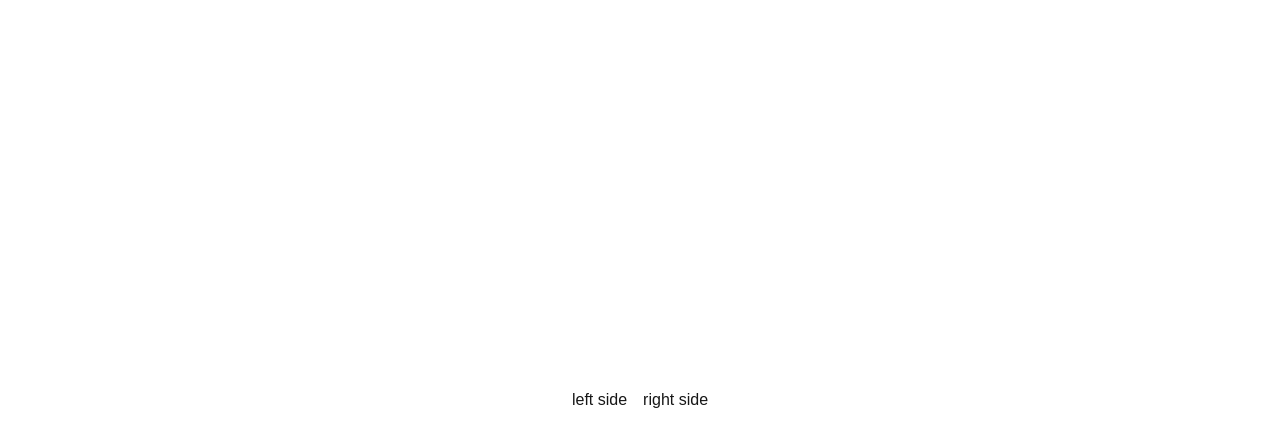
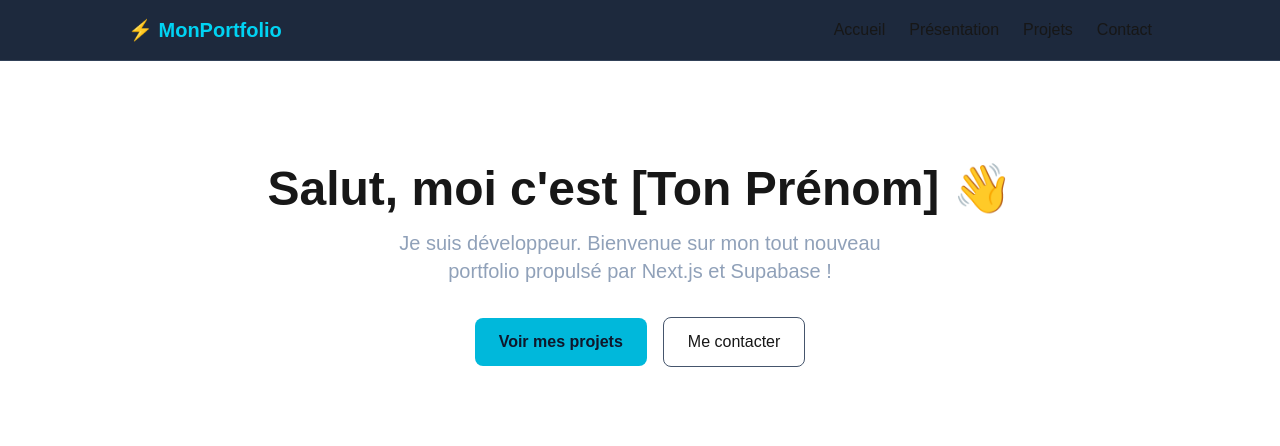
Before and after one commit to alandarryl/okana-dev-portfolio, a Next.js app: page / in a window 1280 px wide. Shown: the top 446 px of the page. Built offline with nearby package versions, Linux system fonts and the light colour scheme.

Commit message:
add navbar and homepage

```diff
--- /dev/null
+++ b/app/Navbar.jsx
@@ -0,0 +1,23 @@
+import Link from "next/link";
+
+
+const Navbar = () => {
+
+    return(
+        <nav className="bg-slate-800 border-b border-slate-700 p-4 sticky top-0 z-50">
+          <div className="max-w-5xl mx-auto flex justify-between items-center">
+            <Link href="/" className="text-xl font-bold text-cyan-400 hover:text-cyan-300">
+              ⚡ MonPortfolio
+            </Link>
+            <div className="space-x-6">
+              <Link href="/" className="hover:text-cyan-400 transition">Accueil</Link>
+              <Link href="/presentation" className="hover:text-cyan-400 transition">Présentation</Link>
+              <Link href="/projects" className="hover:text-cyan-400 transition">Projets</Link>
+              <Link href="/contact" className="hover:text-cyan-400 transition">Contact</Link>
+            </div>
+          </div>
+        </nav>
+    )
+}
+
+export default Navbar;
--- a/app/layout.js
+++ b/app/layout.js
@@ -1,5 +1,6 @@
 import { Geist, Geist_Mono } from "next/font/google";
 import "./globals.css";
+import Navbar from "./Navbar";
 
 const geistSans = Geist({
   variable: "--font-geist-sans",
@@ -22,7 +23,12 @@ export default function RootLayout({ children }) {
       lang="en"
       className={`${geistSans.variable} ${geistMono.variable} h-full antialiased`}
     >
-      <body className="min-h-full flex flex-col">{children}</body>
+      <body className="min-h-full flex flex-col">
+        <Navbar />
+        <main className="max-w-5xl mx-auto p-6">
+          {children}
+        </main>
+      </body>
     </html>
   );
 }
--- a/app/page.js
+++ b/app/page.js
@@ -2,9 +2,19 @@ import Image from "next/image";
 
 export default function Home() {
   return (
-    <div className="flex flex-col md:flex-row items-center justify-center min-h-screen p-4 space-y-4 md:space-y-0 md:space-x-4">
-      <div  >left side</div>
-      <div>right side</div>
+    <div className="py-20 text-center">
+      <h1 className="text-5xl font-extrabold mb-4">Salut, moi c'est [Ton Prénom] 👋</h1>
+      <p className="text-xl text-slate-400 mb-8 max-w-lg mx-auto">
+        Je suis développeur. Bienvenue sur mon tout nouveau portfolio propulsé par Next.js et Supabase !
+      </p>
+      <div className="space-x-4">
+        <button className="bg-cyan-500 hover:bg-cyan-600 text-slate-900 font-bold py-3 px-6 rounded-lg transition">
+          Voir mes projets
+        </button>
+        <button className="border border-slate-600 hover:border-slate-400 py-3 px-6 rounded-lg transition">
+          Me contacter
+        </button>
+      </div>
     </div>
   );
 }
```
